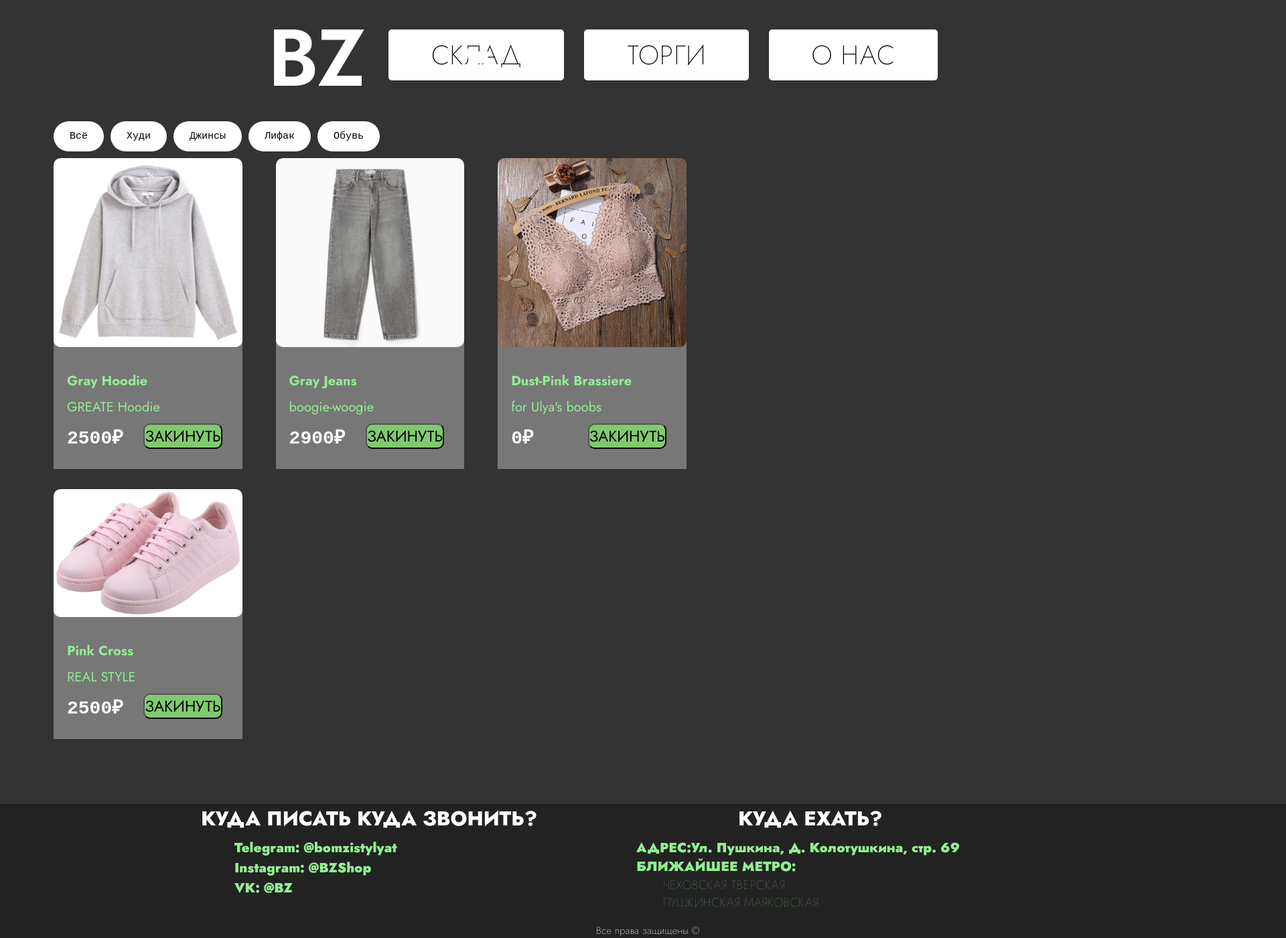
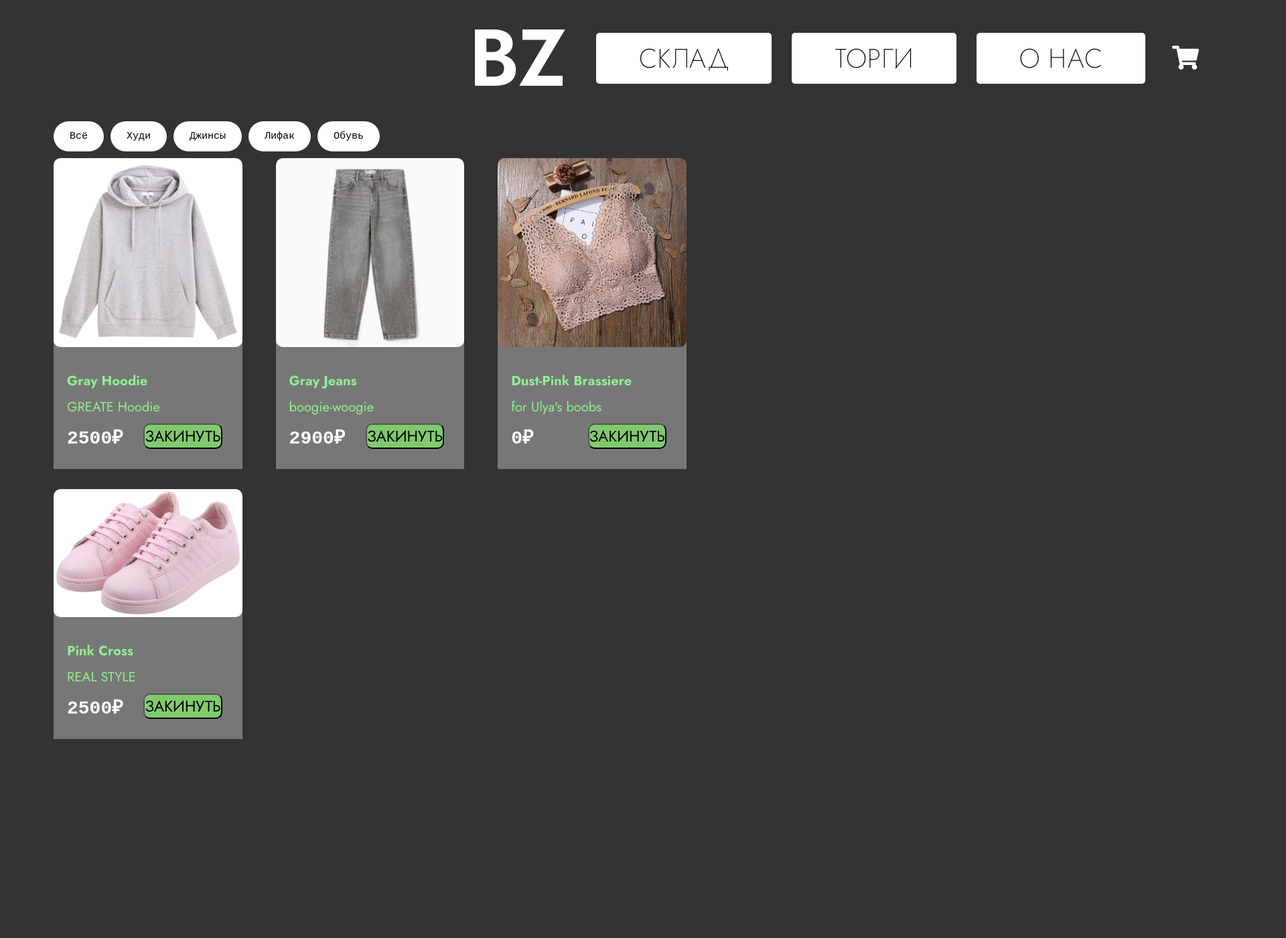
Before and after one commit to ARTcalm/bzshop, a React (Create React App) app: page / in a window 1280 px wide. Shown: the top 1400 px of the page at 67% size, 1920 px wide, since content can reach past the window. After the commit the page ends 1283 px from the top, so only its background shows below. Built offline with nearby package versions, Linux system fonts and the light colour scheme; a web font is replaced by a local one.

Commit message:
correctirovka pod pc

```diff
--- a/src/components/Auction/AddToAuction/AddToAuction.module.css
+++ b/src/components/Auction/AddToAuction/AddToAuction.module.css
@@ -9,9 +9,9 @@
     border-radius: 10px;
     padding: 0px 10px;
 
-    position: absolute;
-    left:300px;
-    top: 200px;
+    position: relative;
+    left:600px;
+    top: -50px;
 }
 
 .HeadButtonBackground {
@@ -84,12 +84,13 @@
 }
 
 .MessageBackground{
-    position: absolute;
+    position: relative;
     background: #666;
     padding: 30px 30px;
+    width: 700px;
 
-    top: 210px;
-    left: 150px
+    top: 300px;
+    left: 800px;
 }
 
 .Message{
--- a/src/components/Header/Contact.jsx
+++ b/src/components/Header/Contact.jsx
@@ -2,18 +2,7 @@ import React from 'react'
 import styles from './Header.module.css';
 
 export default function Contact() {
-    return (
-    <main className={styles.Contact}>
-
-          <p className={styles.HContact}>КУДА ПИСАТЬ КУДА ЗВОНИТЬ?</p> <p className={styles.WContact}>КУДА ЕХАТЬ?</p>
-          <p className={styles.Telegram} >Telegram: @bomzistylyat</p> <p className={styles.Adrees}>АДРЕС:Ул. Пушкина, Д. Колотушкина, стр. 69</p>
-          <p className={styles.Instagram} >Instagram: @BZShop</p>
-          <p className={styles.Metro}>
-            БЛИЖАЙШЕЕ МЕТРО:
-              <li>ЧЕХОВСКАЯ ТВЕРСКАЯ</li>
-              <li>ПУШКИНСКАЯ МАЯКОВСКАЯ</li>
-          </p>
-          <p className={styles.VKontacte}>VK: @BZ</p>
+    return ( <main>
 
     </main>
     )
--- a/src/components/Header/Footer.jsx
+++ b/src/components/Header/Footer.jsx
@@ -4,7 +4,7 @@ import styles from './Header.module.css';
 export default function Footer() {
   return (
     <main className={styles.Footer}>
-        <p align = "center" >Все права защищены &copy;</p>
+        <p align = "center" ></p>
     </main>
   )
 }
--- a/src/components/Header/Header.module.css
+++ b/src/components/Header/Header.module.css
@@ -2,26 +2,35 @@
 @import url('https://fonts.googleapis.com/css2?family=Jost:ital,wght@0,100..900;1,100..900&display=swap');
 
 .logo{
-    position: relative;
     font-size: 120px;
     font-weight: 600;
-    left: 400px;
+    color: white;
+}
+
+.logo, .pages {
+    position: relative;
+    left: 700px;
 }
 
 .pages .categories div {
     display: inline;
-    color: black;
+}
+
+.pages .categories div {
+    color:black
+}
+.pages .categories{
+    position: relative;
+    left:160px;
+    bottom: 115px;
 }
 
 .pages .categories{
-    position: relative;
     display: inline;
     background: white;
-    bottom: 120px;
     font-size: 40px;
     font-family: 'Jost', sans-serif;
     font-weight: 200;
-    left: 550px;
     color: white;
     border-radius: 5px;
     padding: 5px 60px;
@@ -35,116 +44,23 @@
     opacity: 0.5 ;
 }
 .pages .shopcartbutton{
-    position: absolute;
-    right: 550px;
-    top: 70px;
+    position: relative;
+    right: -200px;
+    top: -110px;
     font-size: 40px;
     cursor: pointer;
     transition: color 500ms ease;
 }
 
-.pages .shopcartbutton:hover, .shop-cart-button:active {
+.pages .shopcartbutton:hover, .pages .shopcartbutton:active {
     color: lightgreen;
 }
 
-.Footer{
-    position: absolute;
-    bottom:-600px;
-    left: 890px;
-    font-weight: 200;
-    font-size: 15px;
-    font-family: 'Jost', sans-serif;
-}
-
-/*ВСЁ СВЯЗАННОЕ С КОНТАКТАМИ*/
-.Contact{
-    position: absolute;
-    bottom: -600px ;
-    background: #222;
-    width: 2000px;
-    height: 200px;
-}
-
-.Contact .HContact{
-    position: relative;
-    left: 300px;
-    font-size: 30px;
-    font-weight: 800;
-}
-
-.Contact .WContact{
-    position: relative;
-    left: 600px;
-    font-size: 30px;
-    font-weight: 800;
-
-}
-
-.Contact .Telegram{
-    position: absolute;
-    bottom: 120px;
-    left:350px;
-    font-size:20px;
-    font-weight: 900;
-    font-family: 'Jost', sans-serif;;
-    color: lightgreen;
-    margin-top: 10px;
-}
-.Contact .Instagram{
-    position: absolute;
-    bottom:90px;
-    font-size:20px;
-    font-weight: 900;
-    font-family: 'Jost', sans-serif;
-    color: lightgreen;
-    margin-top: 10px;
-    left: 350px;
-}
-.Contact .VKontacte{
-    position: absolute;
-    font-size:20px;
-    font-weight: 900;
-    font-family: 'Jost', sans-serif;;
-    color: lightgreen;
-
-    margin-top: 10px;
-    left: 350px;
-    bottom: 60px;
-}
-
-.Contact .Adrees{
-    position: absolute;
-    font-size:20px;
-    font-weight: 900;
-    font-family: 'Jost', sans-serif;;
-    color: lightgreen;
-    left: 950px;
-    bottom: 120px;
-}
-
-.Contact .Metro{
-    position: absolute;
-    font-size:20px;
-    font-weight: 900;
-    font-family: 'Jost', sans-serif;;
-    color: lightgreen;
-    left: 950px;
-    bottom: 40px;
-}
-
-.Contact .Metro li{
-    position: relative;
-    list-style: none;
-    font-size:18px;
-    font-weight: 100;
-    font-family: 'Jost', sans-serif;;
-    left: 40px
-}
 
 .shoppingCart{
     position: absolute;
     width: 250px;
-    right:300px;
+    left:1100px;
     background: #666;
     border-radius: 15px;
     padding: 10px;
--- a/src/index.css
+++ b/src/index.css
@@ -20,7 +20,6 @@ body {
     position: relative;
     width: 1280px;
     margin: 50px auto;
-
 }
 
 main {
```
Also changed, not shown: 1 other file (tests, documents, lock files or other folders).
